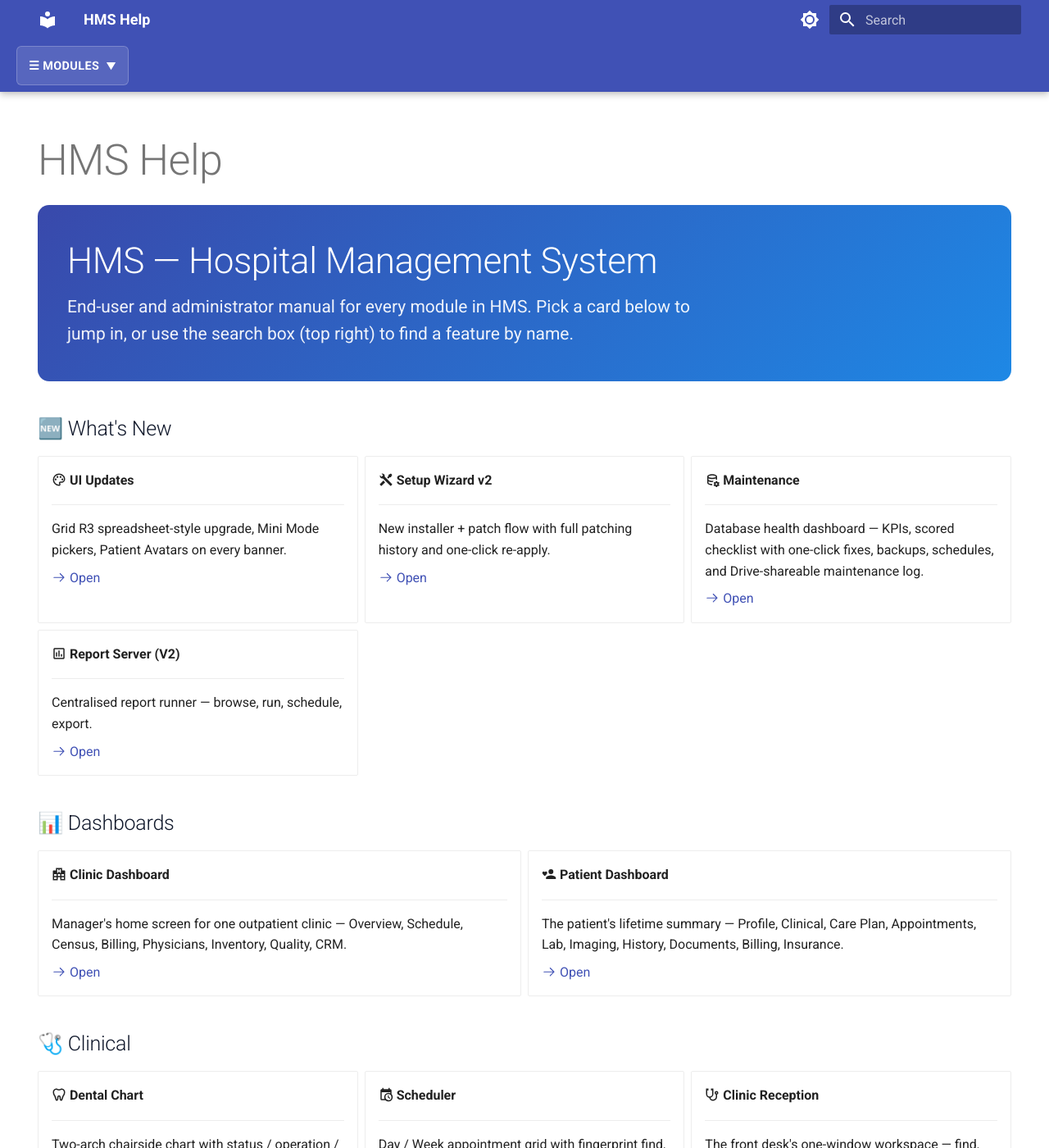
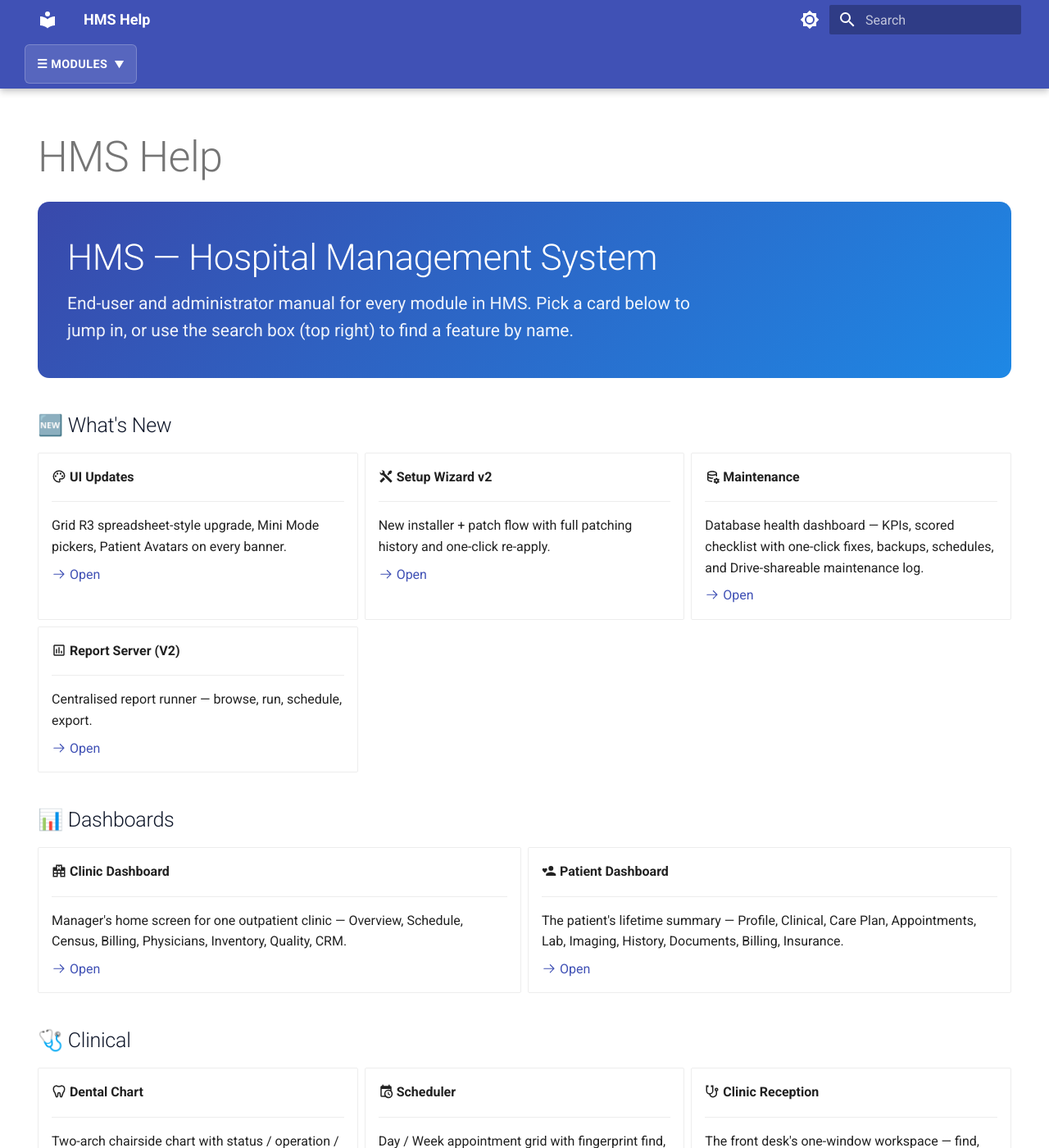
Before and after one commit to mtsoft2/HMS-HELP, an MkDocs documentation site: the page built from docs/index.md, in a window 1280 px wide and 1400 px high. Shown: the whole window at 82% size. Built offline with MkDocs 1.6.1 and Material for MkDocs 9.7.7, drawn with Linux system fonts in a browser that asks for light colours.

Commit message:
Insert dropdown into .md-tabs > .md-grid + always run build() at load

```diff
--- a/docs/assets/javascripts/mega-menu.js
+++ b/docs/assets/javascripts/mega-menu.js
@@ -28,10 +28,12 @@
   }
 
   function build() {
-    // Material renders <nav class="md-tabs"><ul class="md-tabs__list">…
-    // There is NO .md-tabs__inner wrapper — we anchor to .md-tabs directly.
+    // Material renders <nav class="md-tabs"><div class="md-grid"><ul class="md-tabs__list">…
+    // Anchor inside the .md-grid so our button picks up the page's content
+    // width and respects the left/right gutters.
     const tabs = document.querySelector('.md-tabs');
     if (!tabs) return;
+    const grid = tabs.querySelector('.md-grid') || tabs;
     const data = window.HMS_NAV;
     if (!Array.isArray(data)) return;
 
@@ -139,13 +141,21 @@
       if (e.target.closest('a')) close();
     });
 
-    // Insert wrapper at the start of the tabs container (before .md-tabs__list)
-    tabs.insertBefore(wrap, tabs.firstChild);
+    // Insert wrapper at the start of the grid (so it lines up with content).
+    grid.insertBefore(wrap, grid.firstChild);
   }
 
+  // Try every path so we don't miss the initial load:
+  //   - document$ is a one-shot in some Material versions, so we ALSO call
+  //     build() directly via DOMContentLoaded or immediately if already past.
   if (window.document$ && typeof window.document$.subscribe === 'function') {
-    window.document$.subscribe(() => build());
+    try { window.document$.subscribe(() => build()); } catch (e) {}
+  }
+  if (document.readyState === 'loading') {
+    document.addEventListener('DOMContentLoaded', build);
   } else {
-    document.addEventListener('DOMContentLoaded', build);
+    // DOM already parsed — schedule for the next tick so Material's tab DOM
+    // has finished rendering before we look for .md-tabs.
+    setTimeout(build, 0);
   }
 })();
--- a/docs/assets/stylesheets/mega-menu.css
+++ b/docs/assets/stylesheets/mega-menu.css
@@ -5,11 +5,18 @@
 
 /* Force the tabs row to stay visible + give it height so our button shows */
 .md-tabs {
+  display: block !important;
+  min-height: 2.8rem;
+  background-color: var(--md-primary-fg-color);
+  overflow: visible !important;
+  position: relative;
+}
+.md-tabs > .md-grid {
   display: flex !important;
   align-items: center;
   min-height: 2.8rem;
-  padding: 0.4rem 1rem;
-  background-color: var(--md-primary-fg-color);
+  padding-top: 0.3rem;
+  padding-bottom: 0.3rem;
   overflow: visible !important;
 }
 
```
